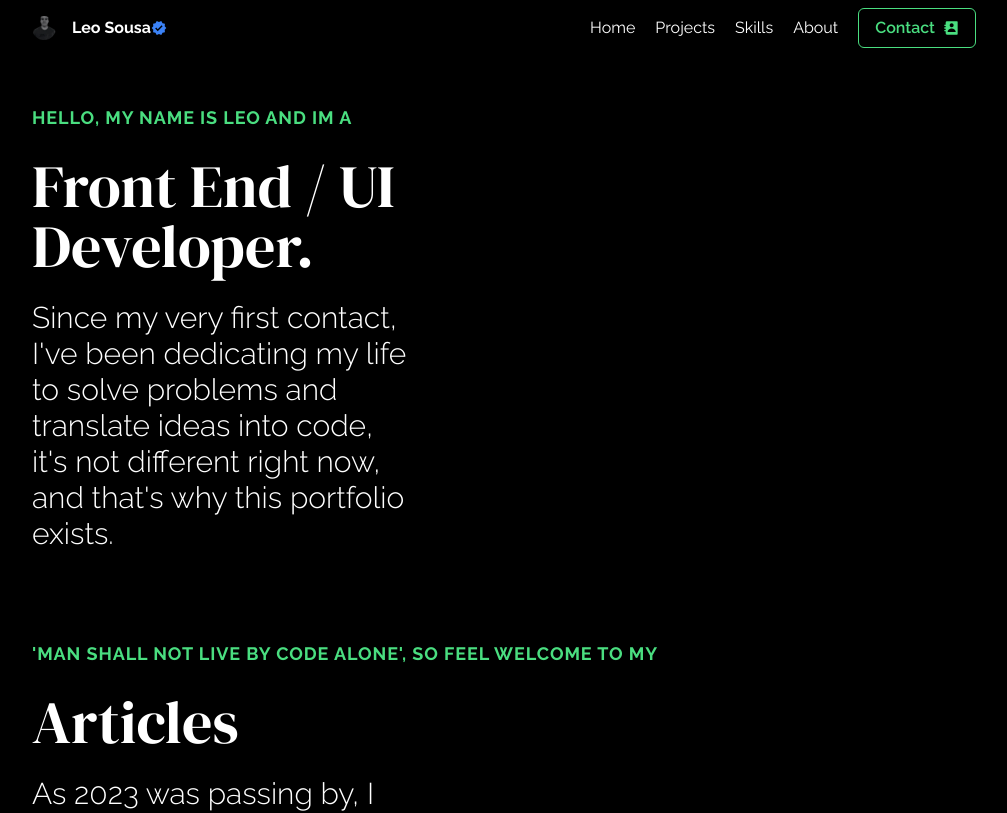
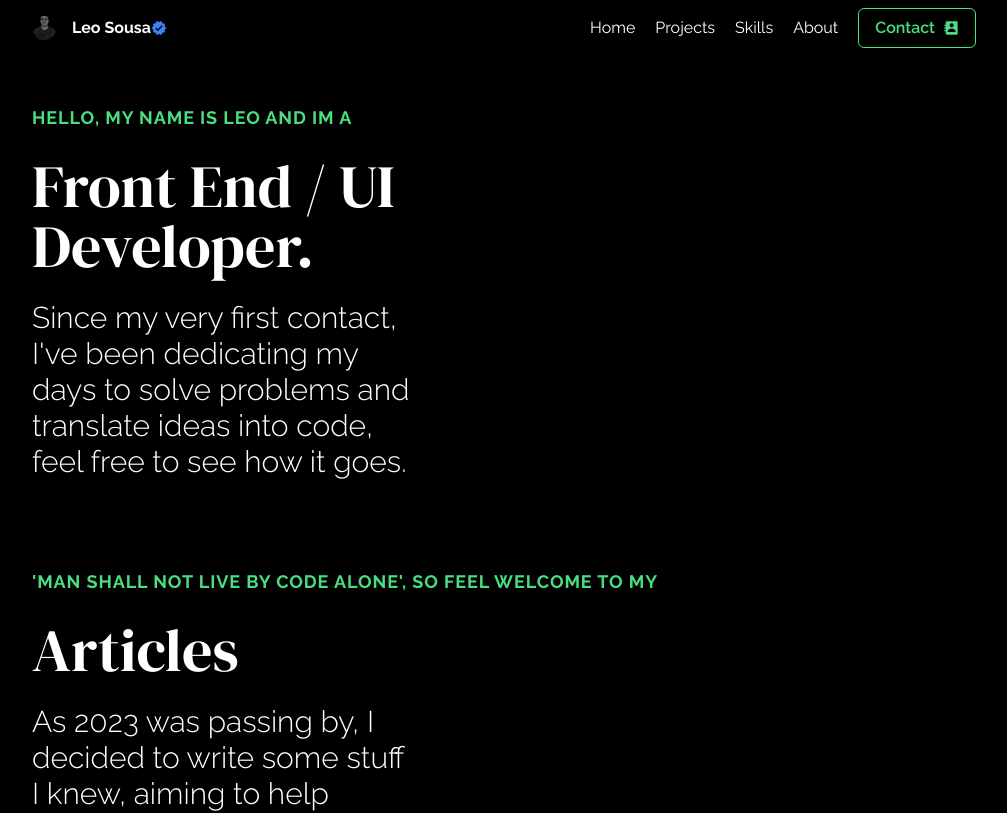
Before and after one commit to sousalmdev/portfoolio, a Next.js app: page / in a window 1280 px wide. Shown: the top 813 px of the page, without its empty margins (136-1143 px from the left). Built offline with nearby package versions, Linux system fonts and the light colour scheme.

Commit message:
Atualizar o introducing.tsx

```diff
--- a/app/components/introducing.tsx
+++ b/app/components/introducing.tsx
@@ -25,9 +25,8 @@ export const Introducing = () => {
           <p
             className={` w-full xl:w-2/5 md:w-4/5 sm:w-4/5 md:text-3xl text-lg font-light `}
           >
-            Since my very first contact, I've been dedicating my life to solve problems and
-            translate ideas into code, it's not different right now, and that's
-            why this portfolio exists.
+            Since my very first contact, I've been dedicating my days to solve problems and
+            translate ideas into code, feel free to see how it goes.
           </p>
         </div>
       </>
```
